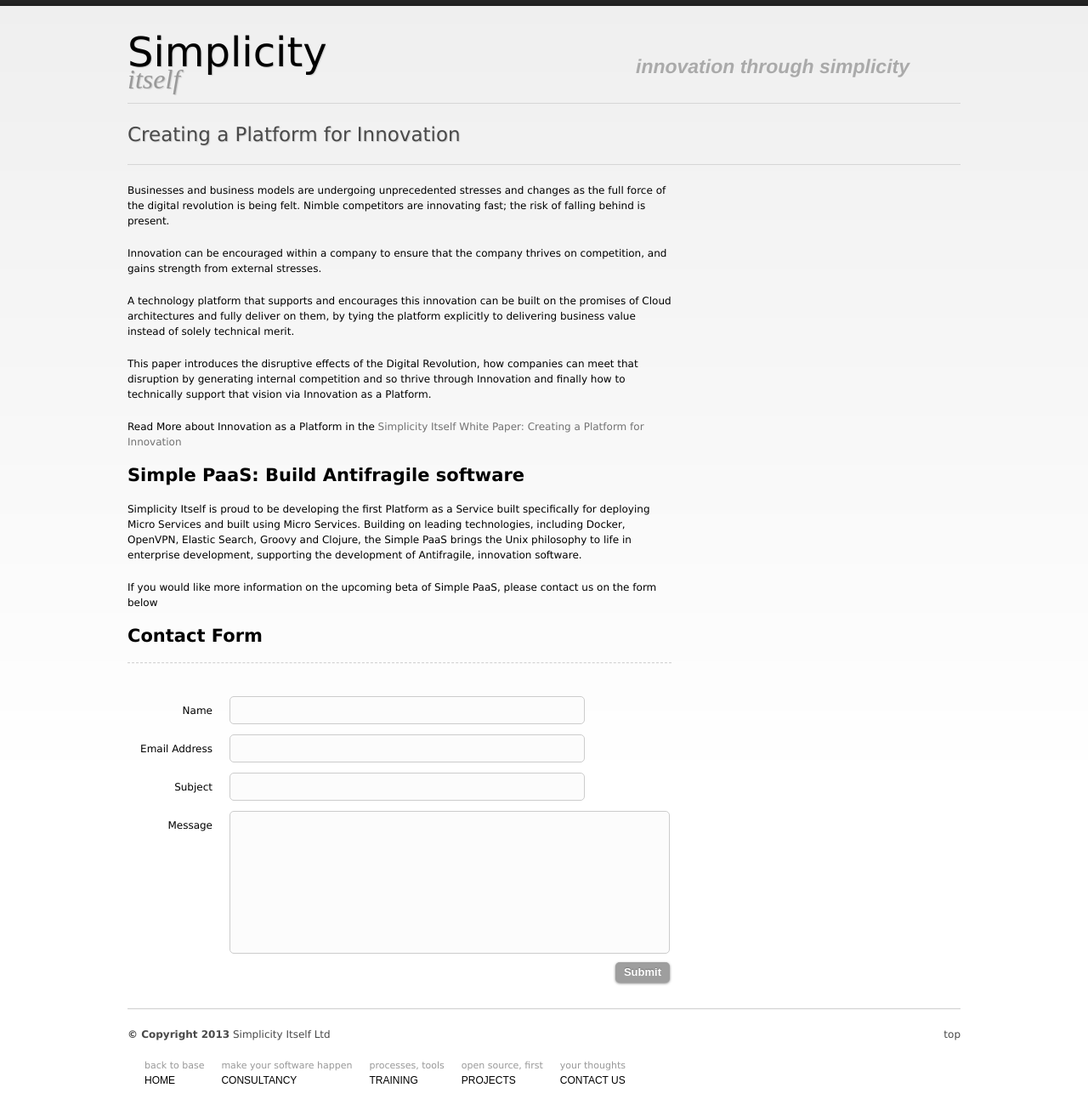
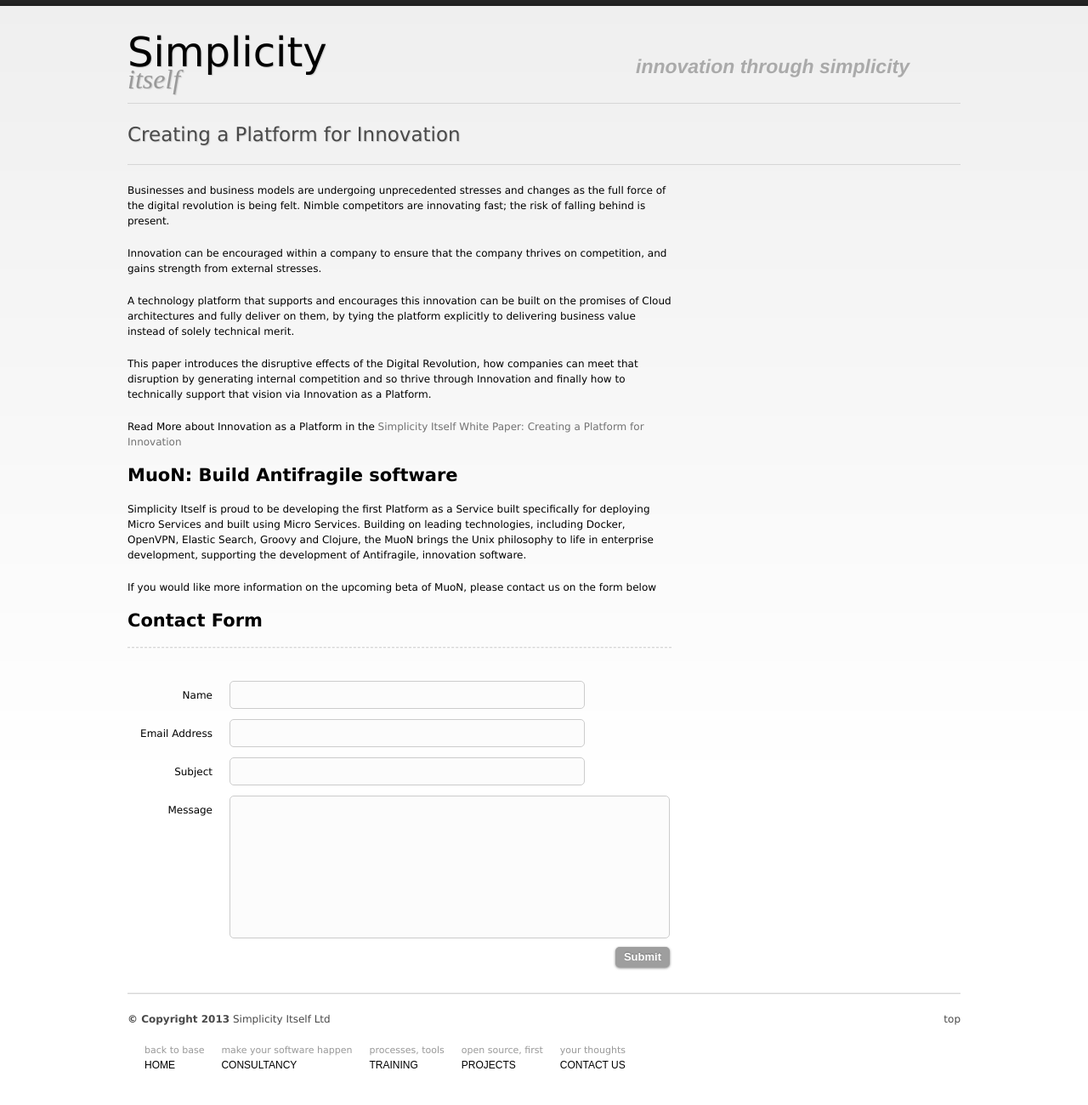
Before and after one commit to simplicitysite/simplicitysite.github.io, a Jekyll site: the page built from muon.html, in a window 1280 px wide. Shown: the whole page at 85% size. Built offline with Jekyll 4.4.1, drawn with Linux system fonts in a browser that asks for light colours; nearby versions of some CDN libraries; Markdown is read by kramdown in place of the engine named in the settings; grey boxes are pictures that could not be loaded.

Commit message:
simple-paas -> muon

```diff
--- a/_layouts/index.html
+++ b/_layouts/index.html
@@ -3,7 +3,7 @@
 	{% include topbar.html %}
 
 	<div style="margin-left:20px; margin-right:20px;">
-		<a href="/simple-paas/" class="events_item float alpha simple-paas" style="float:left; width:614px; z-index:1">
+		<a href="/muon/" class="events_item float alpha simple-paas" style="float:left; width:614px; z-index:1">
             <div style="height:200px;">
                 <span class="summary">
                     <h3>Microservices</h3>
--- a/simple-paas.html
+++ b/muon.html
@@ -1,7 +1,7 @@
 ---
 layout: page
-title: Simple PAAS
-permalink: /simple-paas/
+title: MuoN
+permalink: /muon/
 ---
 <h2 class="grid_12 caption clearfix">
     Creating a Platform for Innovation
@@ -28,12 +28,12 @@
 
 <p>Read More about Innovation as a Platform in the <a href="/static/pdf/SimplicityItselfCreatingaPlatformforInnovation.pdf">Simplicity Itself White Paper: Creating a Platform for Innovation</a></p>
 
-<h3>Simple PaaS: Build Antifragile software</h3>
+<h3>MuoN: Build Antifragile software</h3>
 
 <p>Simplicity Itself is proud to be developing the first Platform as a Service built specifically for deploying Micro Services and built using Micro Services.
-Building on leading technologies, including Docker, OpenVPN, Elastic Search, Groovy and Clojure, the Simple PaaS brings the Unix philosophy to life in enterprise development, supporting the development of Antifragile, innovation software.</p>
+Building on leading technologies, including Docker, OpenVPN, Elastic Search, Groovy and Clojure, the MuoN brings the Unix philosophy to life in enterprise development, supporting the development of Antifragile, innovation software.</p>
 
-<p>If you would like more information on the upcoming beta of Simple PaaS, please contact us on the form below  </p>
+<p>If you would like more information on the upcoming beta of MuoN, please contact us on the form below  </p>
 
 {% include contact_form.html %}
 
```
